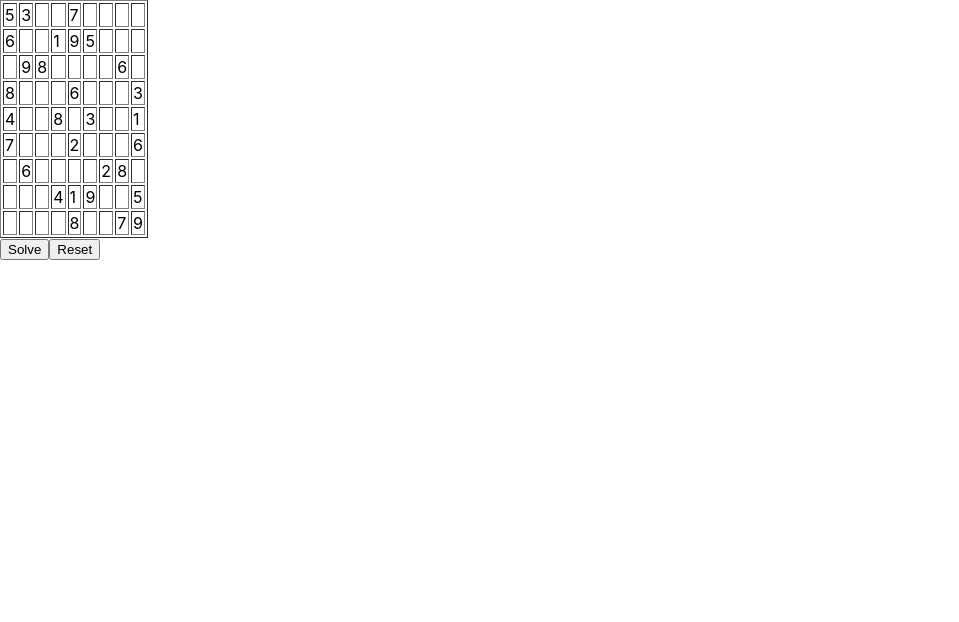
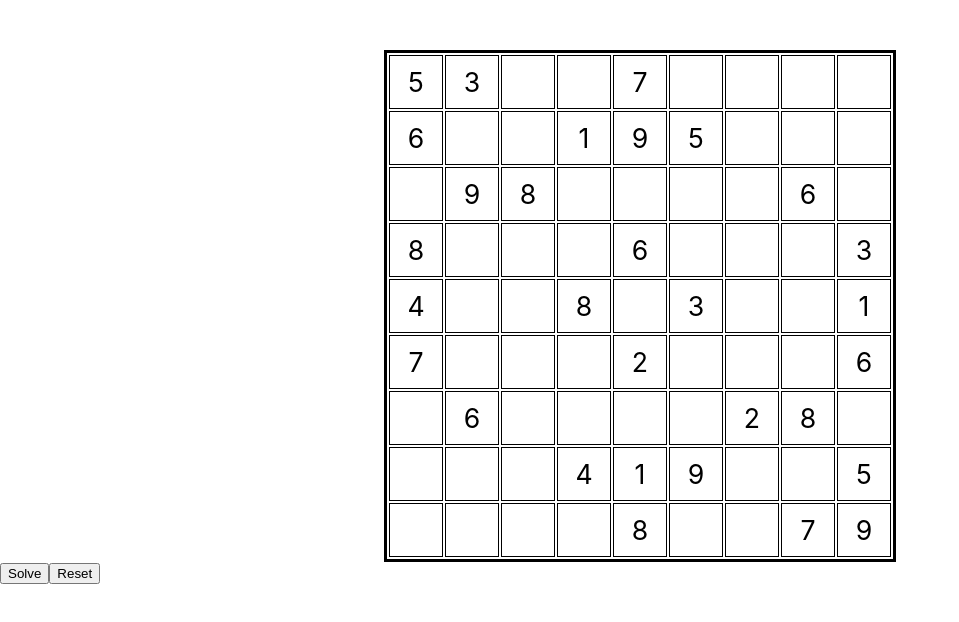
Before and after one commit to wilmol/sudoku-solver-react.js, a React (Create React App) app: page / in a window 1280 px wide. Shown: the top 622 px of the page, without its empty margins (0-959 px from the left). Built offline with nearby package versions, Linux system fonts and the light colour scheme.

Commit message:
Implement basic css
Basic borders, font size, centering.

```diff
--- a/src/App.css
+++ b/src/App.css
@@ -1,38 +1,14 @@
-.App {
+.Board {
+  border: 3px solid #000000;
+  margin-top: 50px;
+  margin-left: auto;
+  margin-right: auto;
+  font-size: 20pt;
   text-align: center;
 }
 
-.App-logo {
-  height: 40vmin;
-  pointer-events: none;
+.Cell {
+  border: 1px solid #000000;
+  width: 50px;
+  height: 50px;
 }
-
-@media (prefers-reduced-motion: no-preference) {
-  .App-logo {
-    animation: App-logo-spin infinite 20s linear;
-  }
-}
-
-.App-header {
-  background-color: #282c34;
-  min-height: 100vh;
-  display: flex;
-  flex-direction: column;
-  align-items: center;
-  justify-content: center;
-  font-size: calc(10px + 2vmin);
-  color: white;
-}
-
-.App-link {
-  color: #61dafb;
-}
-
-@keyframes App-logo-spin {
-  from {
-    transform: rotate(0deg);
-  }
-  to {
-    transform: rotate(360deg);
-  }
-}
--- a/src/components/Board.js
+++ b/src/components/Board.js
@@ -3,7 +3,7 @@ import Cell from './Cell';
 
 const Board = ({ board }) => {
   return (
-    <table border="1">
+    <table className="Board">
       <tbody>
         {board.map((row, i) => {
           return (
--- a/src/components/Cell.js
+++ b/src/components/Cell.js
@@ -1,7 +1,7 @@
 import React from 'react';
 
 const Cell = ({ value }) => {
-  return <td>{value === 0 ? '' : value}</td>;
+  return <td className="Cell">{value === 0 ? '' : value}</td>;
 };
 
 export default Cell;
```
